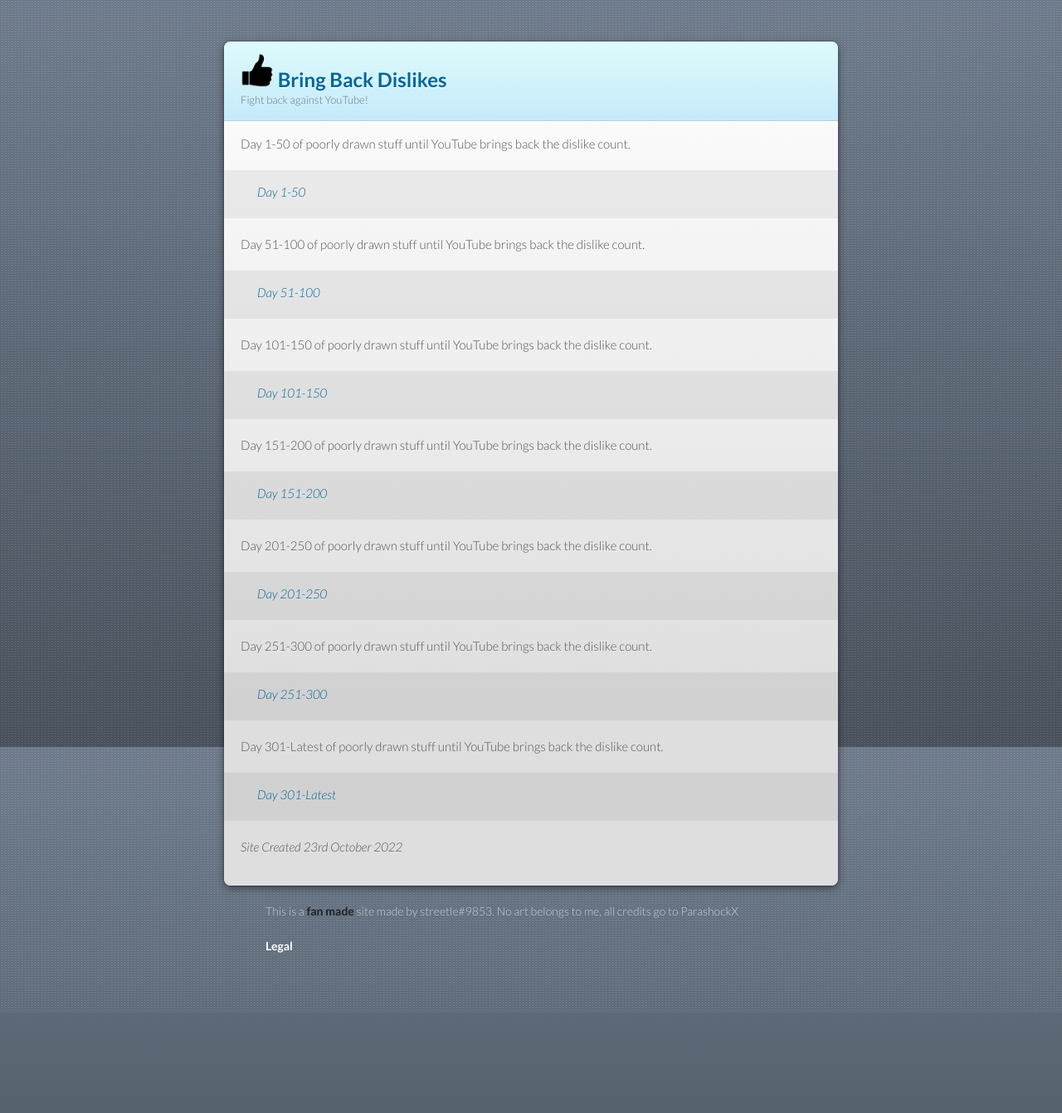
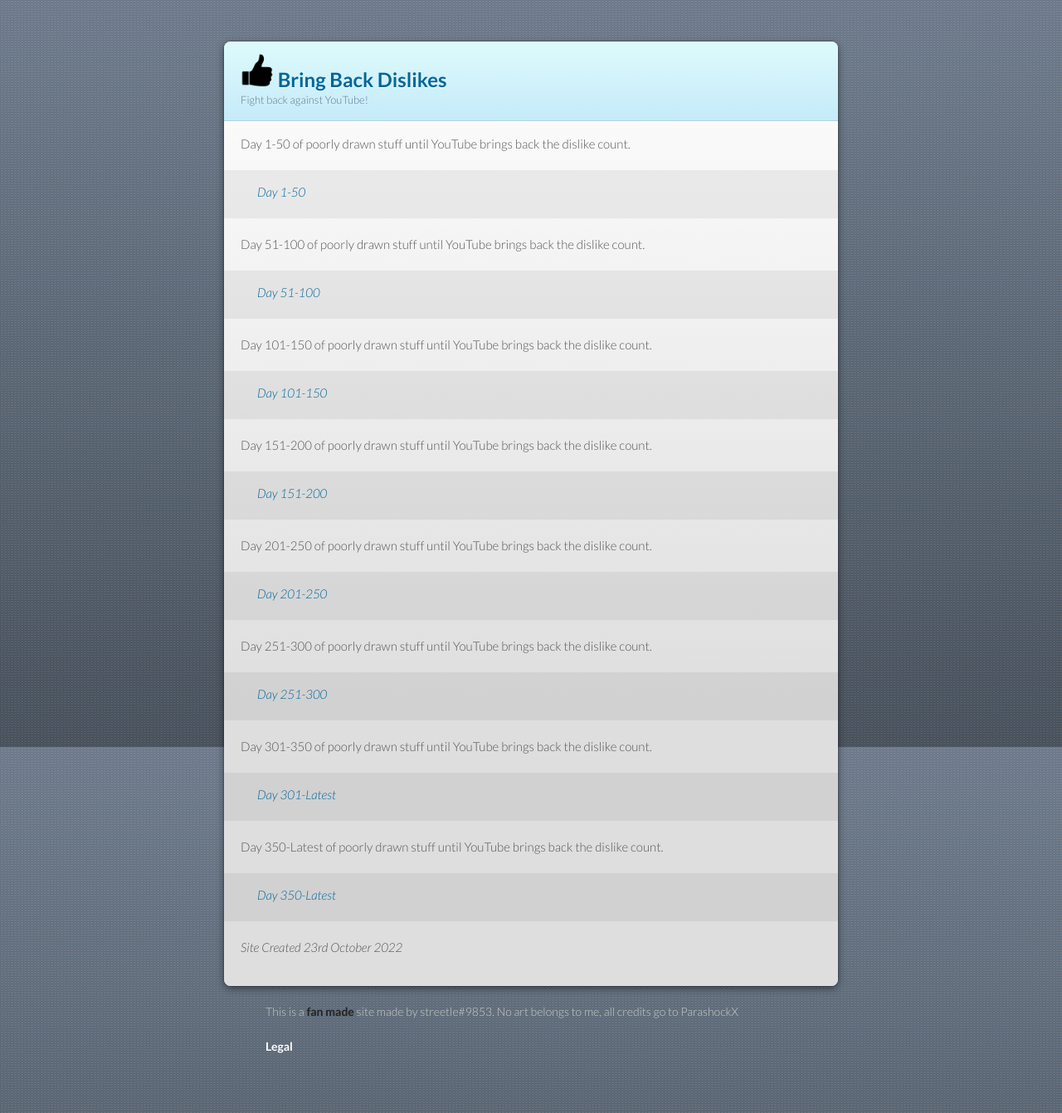
Before and after one commit to streetlegithub/bringbackdislikes.ml, a Jekyll site: the page built from index.md, in a window 1280 px wide. Shown: the whole page at 83% size. Built offline with Jekyll 4.4.1, drawn with Linux system fonts in a browser that asks for light colours; our own code applies the rules of GitHub Pages for plain Markdown files; before the commit the page ends 1220 px from its top, so only the background shows below that.

Commit message:
Update index.md

```diff
--- a/index.md
+++ b/index.md
@@ -16,10 +16,14 @@
 Day 251-300 of poorly drawn stuff until YouTube brings back the dislike count.
 > [Day 251-300](./300)
 
-Day 301-Latest of poorly drawn stuff until YouTube brings back the dislike count.
+Day 301-350 of poorly drawn stuff until YouTube brings back the dislike count.
 > [Day 301-Latest](./350)
 
+Day 350-Latest of poorly drawn stuff until YouTube brings back the dislike count.
+> [Day 350-Latest](./400)
+
 <i>Site Created 23rd October 2022</i>
+
 <script async src="https://pagead2.googlesyndication.com/pagead/js/adsbygoogle.js?client=ca-pub-5850853284840895"
      crossorigin="anonymous"></script>
 
```
